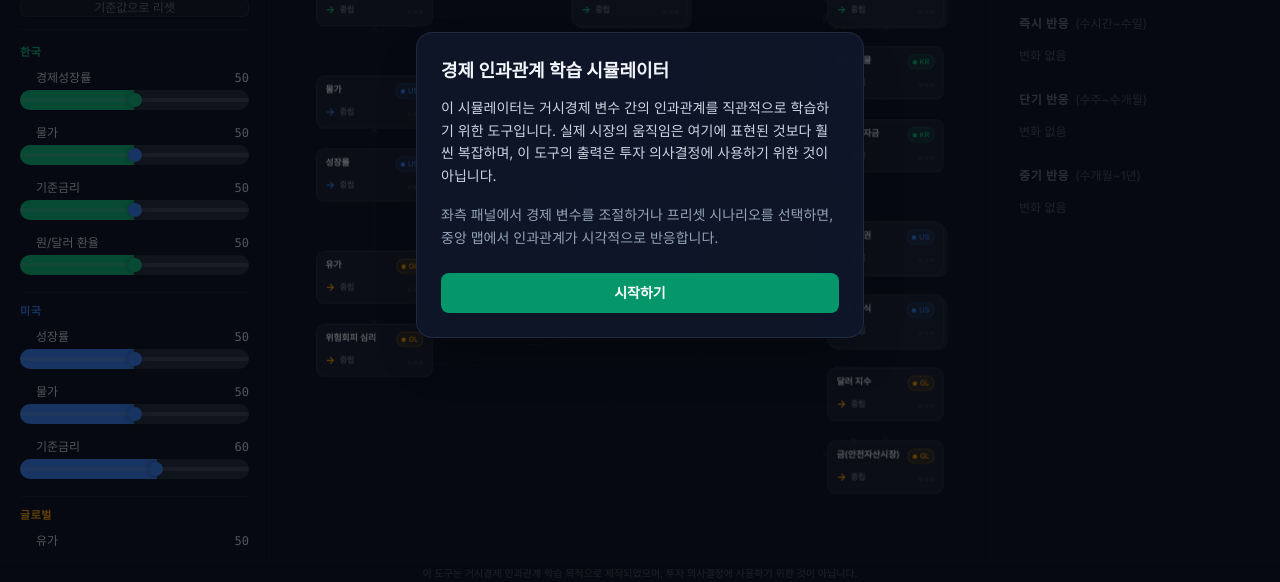
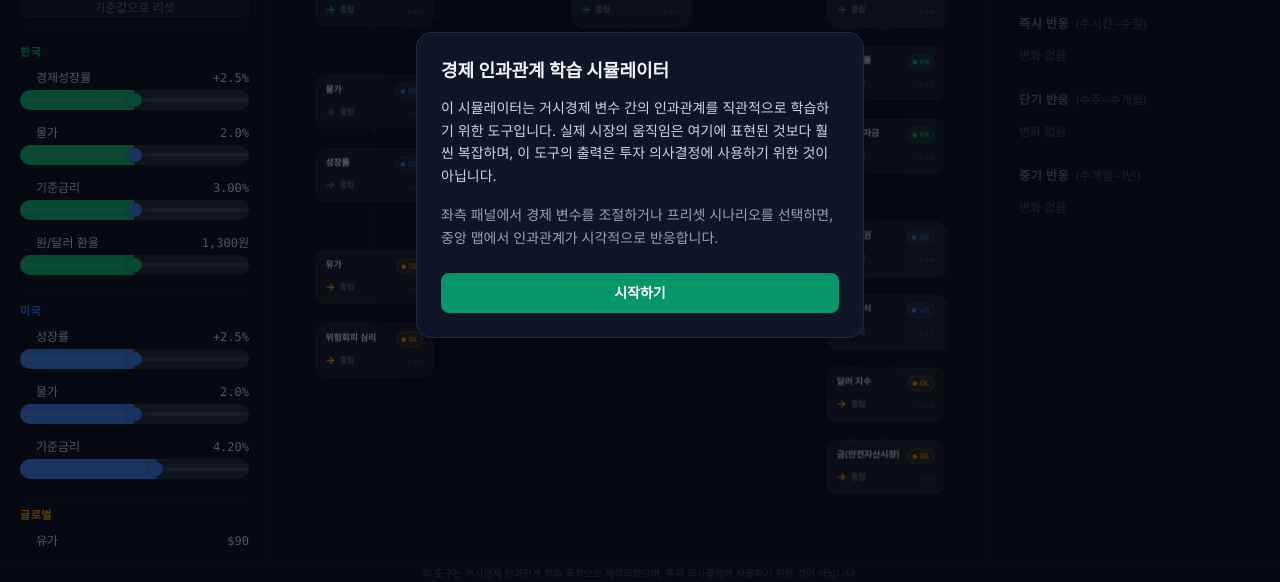
Before and after one commit to ibare/epulse, a React (Vite) app: page /#/ in a window 1280 px wide. Shown: the part 215-797 px from the top of the page. Built offline with nearby package versions, Linux system fonts and the light colour scheme.

Commit message:
입력 슬라이더에 실제 경제 단위 표시 도입
내부 0~100 값 대신 경제성장률 2.5%, 환율 1,300원, 유가 $90 등
실제 단위로 표시하여 교육 도구로서의 사용성을 개선한다.

Co-Authored-By: Claude Opus 4.6 <noreply@anthropic.com>

```diff
--- a/src/components/controls/SliderInput.tsx
+++ b/src/components/controls/SliderInput.tsx
@@ -4,6 +4,7 @@ import { regionColors } from '../../styles/tokens';
 import { useStateColors } from '../../hooks/useStateColors';
 import { WarningBubble } from './WarningBubble';
 import { trackEvent } from '../../utils/analytics';
+import { formatDisplayValue, formatDisplayDelta } from '../../utils/displayScales';
 
 interface SliderInputProps {
   variableId: string;
@@ -84,20 +85,20 @@ export function SliderInput({
           <span className="text-xs text-slate-300 truncate">{label}</span>
         </div>
         <div className="flex items-center gap-1 shrink-0">
-          <span className="text-xs font-mono text-slate-300">{value}</span>
+          <span className="text-xs font-mono text-slate-300">{formatDisplayValue(variableId, value)}</span>
           {displayDelta !== 0 && (
             <span
               className="text-[10px] font-mono"
               style={{ color: deltaColorValue }}
             >
-              {displayDelta > 0 ? '+' : ''}{Math.round(displayDelta)}
+              {formatDisplayDelta(variableId, displayDelta)}
             </span>
           )}
           {hasRulePressure && (
             <span
               className="text-[9px] font-mono"
               style={{ color: pressureGlowColor }}
-              title={`무시 중인 압력 ${rulePressure > 0 ? '+' : ''}${Math.round(rulePressure)}`}
+              title={`무시 중인 압력 ${formatDisplayDelta(variableId, rulePressure)}`}
             >
               {rulePressure > 0 ? '▲' : '▼'}
             </span>
--- /dev/null
+++ b/src/utils/displayScales.ts
@@ -0,0 +1,73 @@
+/**
+ * 입력 변수의 실제 단위 표시 스케일
+ *
+ * 내부값(0~100)을 실제 경제 단위(%, 원, $ 등)로 변환한다.
+ * 변환 공식: displayValue = displayMin + (internalValue / 100) * (displayMax - displayMin)
+ */
+
+export interface DisplayScale {
+  displayMin: number;
+  displayMax: number;
+  unit: string;
+  precision: number;
+  prefix?: string;
+  suffix?: string;
+  showSign?: boolean;
+}
+
+export const displayScales: Record<string, DisplayScale> = {
+  kr_growth:     { displayMin: -3,   displayMax: 8,    unit: '%',  precision: 1, suffix: '%', showSign: true },
+  kr_inflation:  { displayMin: -1,   displayMax: 5,    unit: '%',  precision: 1, suffix: '%' },
+  kr_rate:       { displayMin: 0.5,  displayMax: 5.5,  unit: '%',  precision: 2, suffix: '%' },
+  usdkrw:        { displayMin: 800,  displayMax: 1800, unit: '원', precision: 0, suffix: '원' },
+  us_growth:     { displayMin: -3,   displayMax: 8,    unit: '%',  precision: 1, suffix: '%', showSign: true },
+  us_inflation:  { displayMin: -1,   displayMax: 5,    unit: '%',  precision: 1, suffix: '%' },
+  us_rate:       { displayMin: 0,    displayMax: 7,    unit: '%',  precision: 2, suffix: '%' },
+  oil:           { displayMin: 20,   displayMax: 160,  unit: '$',  precision: 0, prefix: '$' },
+  risk:          { displayMin: 8,    displayMax: 52,   unit: 'VIX', precision: 0 },
+};
+
+export function toDisplayValue(variableId: string, internalValue: number): number {
+  const scale = displayScales[variableId];
+  if (!scale) return internalValue;
+  return scale.displayMin + (internalValue / 100) * (scale.displayMax - scale.displayMin);
+}
+
+export function formatDisplayValue(variableId: string, internalValue: number): string {
+  const scale = displayScales[variableId];
+  if (!scale) return String(internalValue);
+
+  const val = toDisplayValue(variableId, internalValue);
+  let str: string;
+
+  if (scale.precision === 0) {
+    const rounded = Math.round(val);
+    str = scale.suffix === '원' ? rounded.toLocaleString('ko-KR') : String(rounded);
+  } else {
+    str = val.toFixed(scale.precision);
+  }
+
+  if (scale.showSign && val > 0) str = '+' + str;
+  if (scale.prefix) str = scale.prefix + str;
+  if (scale.suffix) str = str + scale.suffix;
+
+  return str;
+}
+
+export function formatDisplayDelta(variableId: string, internalDelta: number): string {
+  const scale = displayScales[variableId];
+  if (!scale) return `${internalDelta > 0 ? '+' : ''}${Math.round(internalDelta)}`;
+
+  const range = scale.displayMax - scale.displayMin;
+  const val = (internalDelta / 100) * range;
+  const sign = val > 0 ? '+' : '';
+
+  if (scale.precision === 0) {
+    const rounded = Math.round(val);
+    if (rounded === 0 && internalDelta !== 0) {
+      return val > 0 ? '+1' : '-1';
+    }
+    return `${sign}${rounded}`;
+  }
+  return `${sign}${val.toFixed(scale.precision)}`;
+}
```
